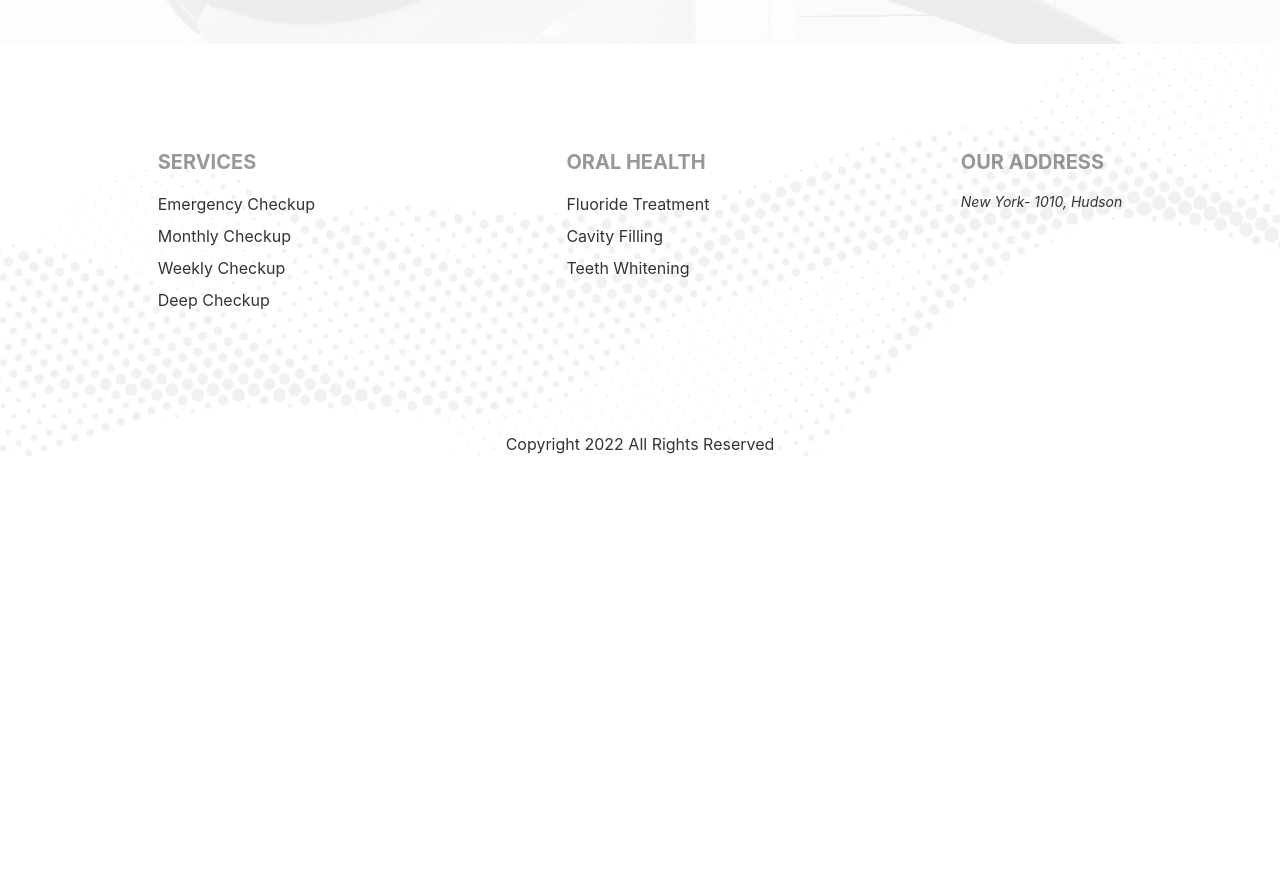
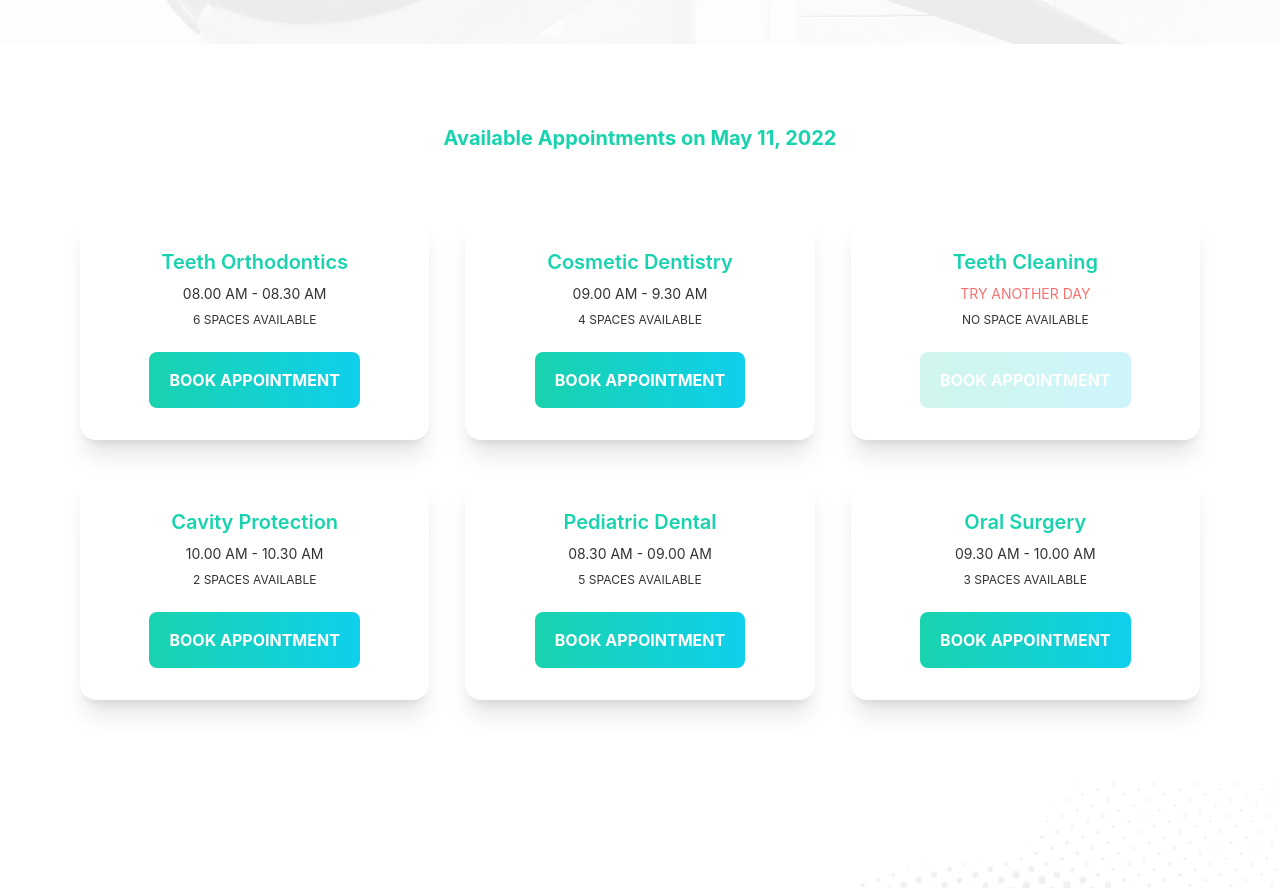
Before and after one commit to mdsaifullah-wd/doctors-portal-client-side, a React (Create React App) app: page /appointment in a window 1280 px wide. Shown: the part 740-1628 px from the top of the page. Before the commit the page ends 1240 px from the top, so only its background shows below. Built offline with nearby package versions, Linux system fonts and the light colour scheme.

Commit message:
add available appointment section

```diff
--- a/package.json
+++ b/package.json
@@ -6,6 +6,7 @@
     "@testing-library/jest-dom": "^5.16.4",
     "@testing-library/react": "^13.2.0",
     "@testing-library/user-event": "^13.5.0",
+    "axios": "^0.27.2",
     "daisyui": "^2.14.3",
     "date-fns": "^2.28.0",
     "react": "^18.1.0",
--- /dev/null
+++ b/public/services.json
@@ -0,0 +1,54 @@
+[
+  {
+    "_id": 1,
+    "name": "Teeth Orthodontics",
+    "slots": [
+      "08.00 AM - 08.30 AM",
+      "08.30 AM - 09.00 AM",
+      "09.00 AM - 9.30 AM",
+      "09.30 AM - 10.00 AM",
+      "10.00 AM - 10.30 AM",
+      "10.30 AM - 11.00 AM"
+    ]
+  },
+  {
+    "_id": 2,
+    "name": "Cosmetic Dentistry",
+    "slots": [
+      "09.00 AM - 9.30 AM",
+      "09.30 AM - 10.00 AM",
+      "10.00 AM - 10.30 AM",
+      "10.30 AM - 11.00 AM"
+    ]
+  },
+  {
+    "_id": 3,
+    "name": "Teeth Cleaning",
+    "slots": []
+  },
+  {
+    "_id": 4,
+    "name": "Cavity Protection",
+    "slots": ["10.00 AM - 10.30 AM", "10.30 AM - 11.00 AM"]
+  },
+  {
+    "_id": 5,
+    "name": "Pediatric Dental",
+    "slots": [
+      "08.30 AM - 09.00 AM",
+      "09.00 AM - 9.30 AM",
+      "09.30 AM - 10.00 AM",
+      "10.00 AM - 10.30 AM",
+      "10.30 AM - 11.00 AM"
+    ]
+  },
+  {
+    "_id": 6,
+    "name": "Oral Surgery",
+    "slots": [
+      "09.30 AM - 10.00 AM",
+      "10.00 AM - 10.30 AM",
+      "10.30 AM - 11.00 AM"
+    ]
+  }
+]
--- a/src/Pages/Appointment/Appointment.js
+++ b/src/Pages/Appointment/Appointment.js
@@ -1,11 +1,17 @@
-import React from 'react';
+import React, { useState } from 'react';
 import Footer from '../Shared/Footer';
 import AppointmentBanner from './AppointmentBanner';
+import AvailableAppointments from './AvailableAppointments';
 
 const Appointment = () => {
+  const [selectedDay, setSelectedDay] = useState(new Date());
   return (
     <>
-      <AppointmentBanner />
+      <AppointmentBanner
+        selectedDay={selectedDay}
+        setSelectedDay={setSelectedDay}
+      />
+      <AvailableAppointments selectedDay={selectedDay} />
       <Footer />
     </>
   );
--- a/src/Pages/Appointment/AppointmentBanner.js
+++ b/src/Pages/Appointment/AppointmentBanner.js
@@ -1,17 +1,11 @@
-import { format } from 'date-fns';
-import React, { useState } from 'react';
+import React from 'react';
 import { DayPicker } from 'react-day-picker';
 import 'react-day-picker/dist/style.css';
 
 import bg from '../../assets/images/bg.png';
 import chair from '../../assets/images/chair.png';
 
-const AppointmentBanner = () => {
-  const [selectedDay, setSelectedDay] = useState(new Date());
-  let footer = <p>Please pick a day.</p>;
-  if (selectedDay) {
-    footer = <p>You picked {format(selectedDay, 'PP')}.</p>;
-  }
+const AppointmentBanner = ({ selectedDay, setSelectedDay }) => {
   return (
     <div
       className={`hero lg:min-h-[calc(100vh-80px)]`}
@@ -32,7 +26,6 @@ const AppointmentBanner = () => {
               mode='single'
               selected={selectedDay}
               onSelect={setSelectedDay}
-              footer={footer}
             />
             ;
           </div>
--- /dev/null
+++ b/src/Pages/Appointment/AppointmentServiceCard.js
@@ -0,0 +1,40 @@
+import React from 'react';
+
+const AppointmentServiceCard = ({ service, setTreatment }) => {
+  const { name, slots } = service;
+  return (
+    <div class='card bg-base-100 shadow-xl'>
+      <div class='card-body items-center text-center'>
+        <h2 class='card-title text-secondary text-xl '>{name}</h2>
+        <p className='uppercase text-sm'>
+          {slots.length ? (
+            slots[0]
+          ) : (
+            <span className='text-red-400'>Try Another Day</span>
+          )}
+        </p>
+        <p className='uppercase text-xs mb-4'>
+          {slots.length ? slots.length : 'No'}{' '}
+          {slots.length ? 'Spaces' : 'Space'} Available
+        </p>
+        <div class='card-actions'>
+          <button
+            className={`font-bold uppercase text-white bg-gradient-to-r from-secondary to-primary rounded-lg ${
+              slots.length === 0
+                ? 'opacity-20'
+                : 'hover:from-accent hover:to-accent hover:border-accent'
+            } `}
+            disabled={slots.length === 0}
+            onClick={() => setTreatment(service)}
+            for='booking-modal'>
+            <label for='booking-modal' className='inline-block px-5 py-4'>
+              Book Appointment
+            </label>
+          </button>
+        </div>
+      </div>
+    </div>
+  );
+};
+
+export default AppointmentServiceCard;
--- /dev/null
+++ b/src/Pages/Appointment/AvailableAppointments.js
@@ -0,0 +1,39 @@
+import axios from 'axios';
+import { format } from 'date-fns';
+import React, { useEffect, useState } from 'react';
+import AppointmentServiceCard from './AppointmentServiceCard';
+import BookingModal from './BookingModal';
+
+const AvailableAppointments = ({ selectedDay }) => {
+  const [services, setServices] = useState([]);
+  const [treatment, setTreatment] = useState(null);
+  useEffect(() => {
+    axios.get('services.json').then((res) => setServices(res.data));
+  }, []);
+  return (
+    <section className='container my-20'>
+      <h4 className='text-center text- text-secondary text-xl font-bold mb-16'>
+        Available Appointments on {format(selectedDay, 'PP')}
+      </h4>
+
+      <div className='grid grid-cols-1 md:grid-cols-2 lg:grid-cols-3 gap-9'>
+        {services.map((service) => (
+          <AppointmentServiceCard
+            key={service._id}
+            service={service}
+            setTreatment={setTreatment}
+          />
+        ))}
+      </div>
+      {treatment && (
+        <BookingModal
+          treatment={treatment}
+          setTreatment={setTreatment}
+          selectedDay={selectedDay}
+        />
+      )}
+    </section>
+  );
+};
+
+export default AvailableAppointments;
--- /dev/null
+++ b/src/Pages/Appointment/BookingModal.js
@@ -0,0 +1,69 @@
+import { format } from 'date-fns';
+import React from 'react';
+
+const BookingModal = ({ treatment, setTreatment, selectedDay }) => {
+  const { name, slots } = treatment;
+  const handleBooking = (e) => {
+    e.preventDefault();
+    setTreatment(null);
+  };
+  return (
+    <>
+      <input type='checkbox' id='booking-modal' class='modal-toggle' />
+      <div class='modal modal-bottom sm:modal-middle'>
+        <div class='modal-box'>
+          <label
+            for='booking-modal'
+            class='btn btn-sm btn-circle absolute right-2 top-2'
+            onClick={() => setTreatment(null)}>
+            ✕
+          </label>
+          <h3 class='font-bold text-lg'>{name}</h3>
+          <form
+            onSubmit={handleBooking}
+            className='mt-4 grid grid-cols-1 gap-3'>
+            <input
+              type='text'
+              name='date'
+              value={format(selectedDay, 'PP')}
+              class='input input-bordered w-full'
+              disabled
+            />
+            <select name='slot' class='select select-bordered w-full'>
+              {slots.map((slot, i) => (
+                <option key={i} value={slot}>
+                  {slot}
+                </option>
+              ))}
+            </select>
+            <input
+              type='text'
+              name='name'
+              placeholder='Name'
+              class='input input-bordered w-full'
+            />
+            <input
+              type='text'
+              name='phone'
+              placeholder='Phone Number'
+              class='input input-bordered w-full'
+            />
+            <input
+              type='email'
+              name='email'
+              placeholder='Email'
+              class='input input-bordered w-full'
+            />
+            <input
+              type='submit'
+              value='submit'
+              className='btn btn-accent block w-full'
+            />
+          </form>
+        </div>
+      </div>
+    </>
+  );
+};
+
+export default BookingModal;
--- a/src/Pages/Shared/Buttons/PrimaryButton.js
+++ b/src/Pages/Shared/Buttons/PrimaryButton.js
@@ -1,6 +1,6 @@
 import React from 'react';
 
-const PrimaryButton = ({ children }) => {
+const PrimaryButton = ({ children, disabled }) => {
   return (
     <button className='btn btn-primary font-bold uppercase text-white bg-gradient-to-r from-secondary to-primary hover:from-accent hover:to-accent hover:border-accent'>
       {children}
--- a/tailwind.config.js
+++ b/tailwind.config.js
@@ -2,6 +2,16 @@ module.exports = {
   content: ['./src/**/*.{js,jsx,ts,tsx}'],
   theme: {
     extend: {},
+    container: {
+      center: true,
+      padding: {
+        DEFAULT: '1rem',
+        sm: '2rem',
+        lg: '4rem',
+        xl: '5rem',
+        '2xl': '6rem',
+      },
+    },
   },
   daisyui: {
     themes: [
```
Also changed, not shown: 1 other file (tests, documents, lock files or other folders).
